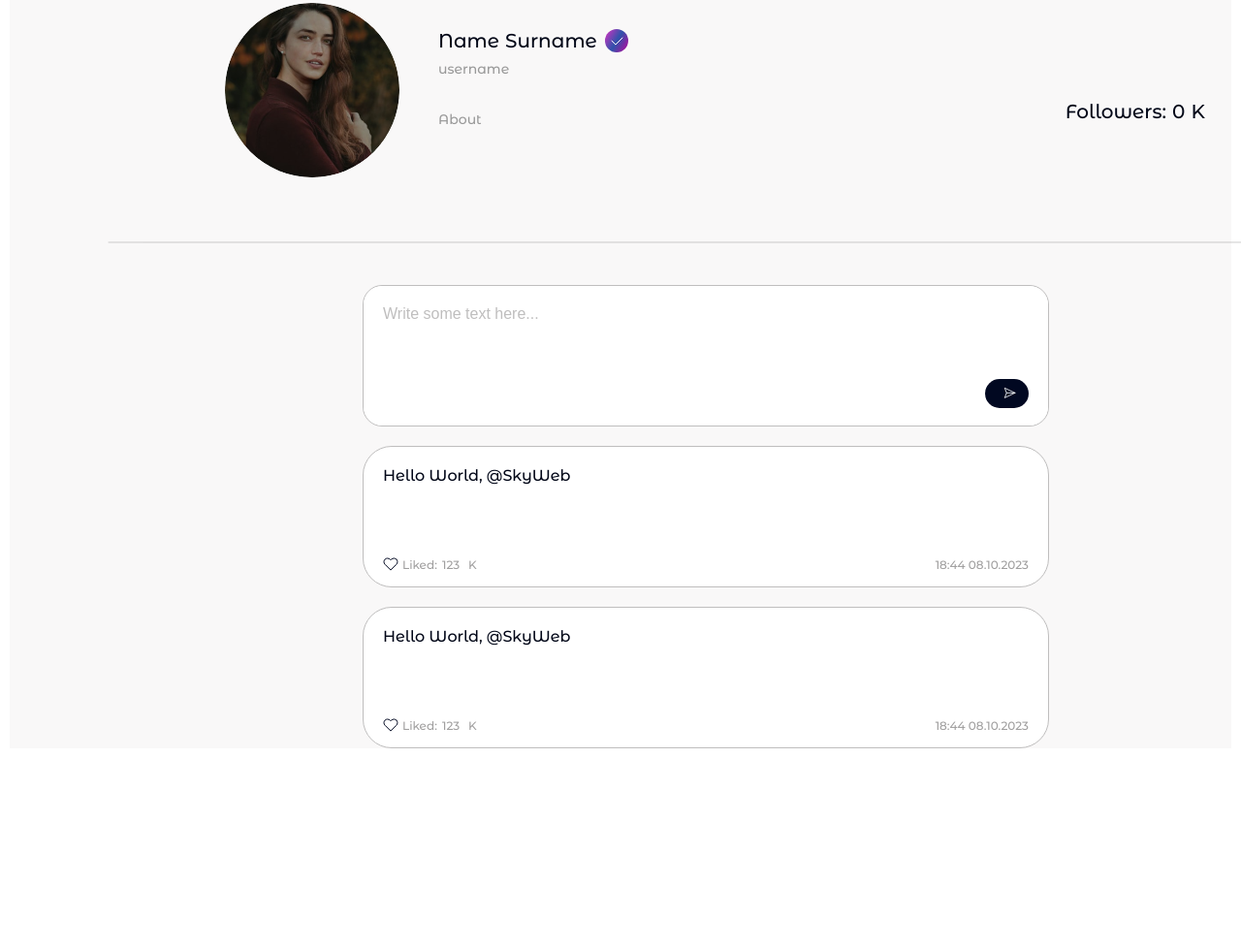
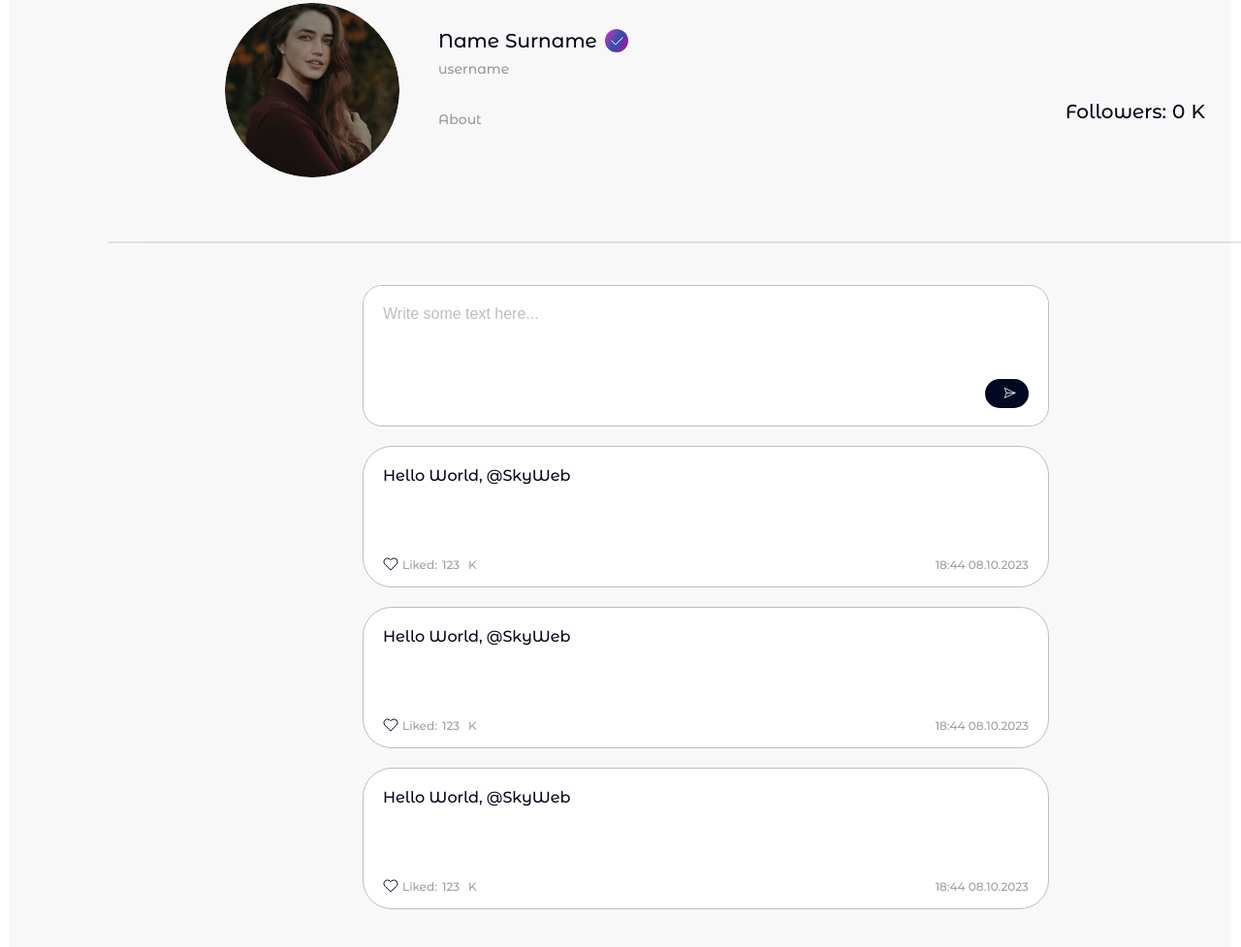
Before and after one commit to Sky2Walker/Skywebsoc, a plain HTML site: page profile.html in a window 1280 px wide. Shown: the part 186-1163 px from the top of the page at 97% size. Before the commit the page ends 978 px from the top, so only its background shows below. Drawn offline with Linux system fonts and the light colour scheme.

Commit message:
user profile page

```diff
--- a/css/profile.css
+++ b/css/profile.css
@@ -170,7 +170,7 @@ body {
 
 .profile__post-ihner {
     background: #F9F8F8;
-    height: 100%;
+    height: 100vh;
 }
 
 .post__line {
--- a/profile.html
+++ b/profile.html
@@ -143,6 +143,25 @@
 
                    </div>
 
+                   <div class="profile__post-feed">
+                       <p class="profile__post-text">
+                           Hello World, @SkyWeb
+                       </p>
+                       <button class="like">
+                           <svg xmlns="http://www.w3.org/2000/svg" width="16" height="14" viewBox="0 0 16 14"
+                               fill="none">
+                               <path
+                                   d="M13.8609 2.07455C13.5204 1.73389 13.1161 1.46365 12.6711 1.27927C12.2261 1.0949 11.7492 1 11.2675 1C10.7859 1 10.3089 1.0949 9.86396 1.27927C9.41898 1.46365 9.0147 1.73389 8.67419 2.07455L7.96753 2.78122L7.26086 2.07455C6.57307 1.38676 5.64022 1.00036 4.66753 1.00036C3.69484 1.00036 2.76199 1.38676 2.07419 2.07455C1.3864 2.76235 1 3.69519 1 4.66788C1 5.64057 1.3864 6.57342 2.07419 7.26122L2.78086 7.96788L7.96753 13.1545L13.1542 7.96788L13.8609 7.26122C14.2015 6.92071 14.4718 6.51643 14.6561 6.07145C14.8405 5.62648 14.9354 5.14954 14.9354 4.66788C14.9354 4.18623 14.8405 3.70929 14.6561 3.26431C14.4718 2.81934 14.2015 2.41505 13.8609 2.07455Z"
+                                   stroke="#010821" stroke-linecap="round" stroke-linejoin="round" />
+                           </svg>
+                       </button>
+                       <p class="liked">Liked:</p>
+                       <p class="likerd__count">123</p>
+                       <p class="liked__metriks">K</p>
+                       <p class="timestamp">18:44 08.10.2023</p>
+
+                   </div>
+
                 </div>
             </div>
         </div>
```
